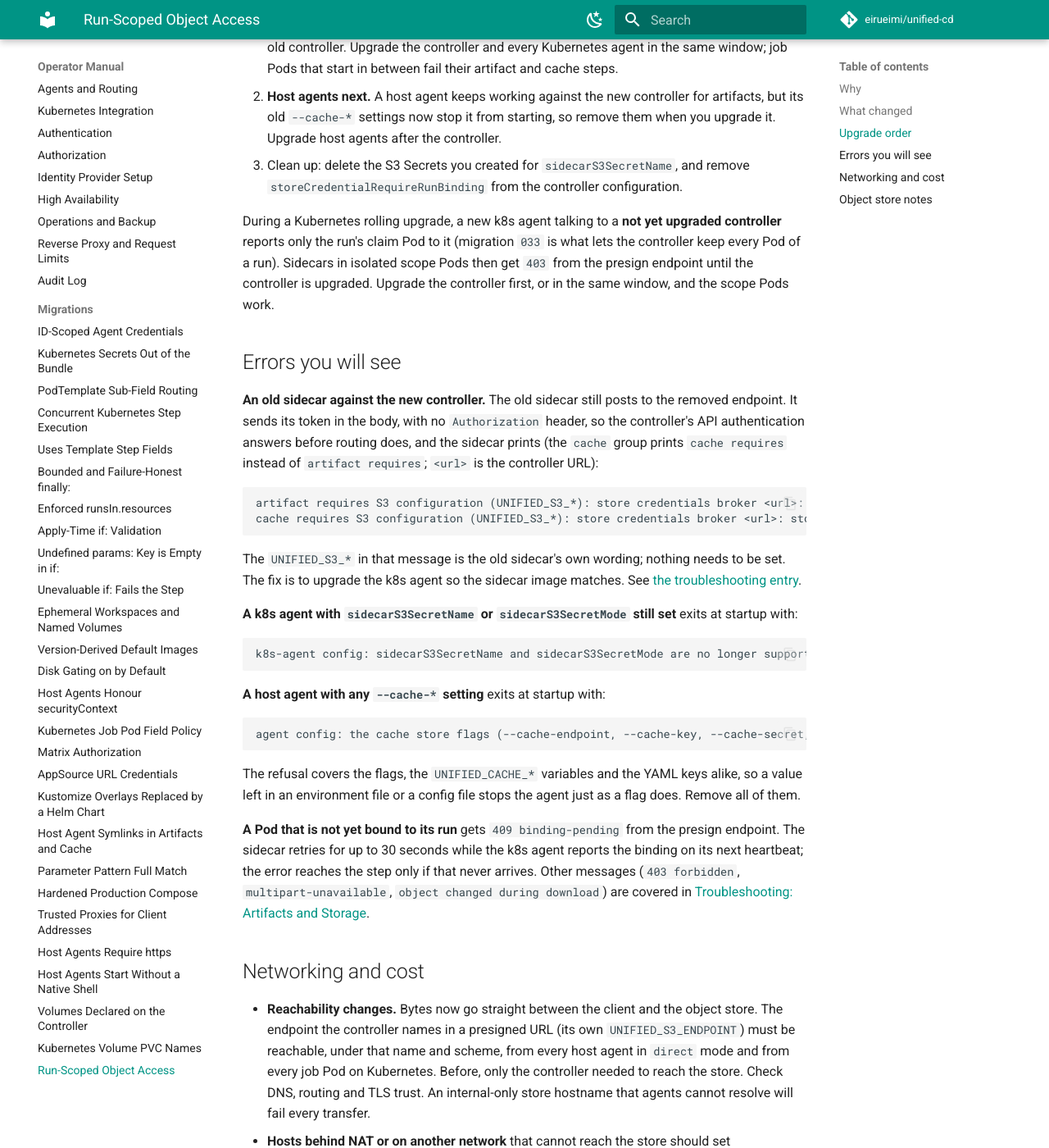
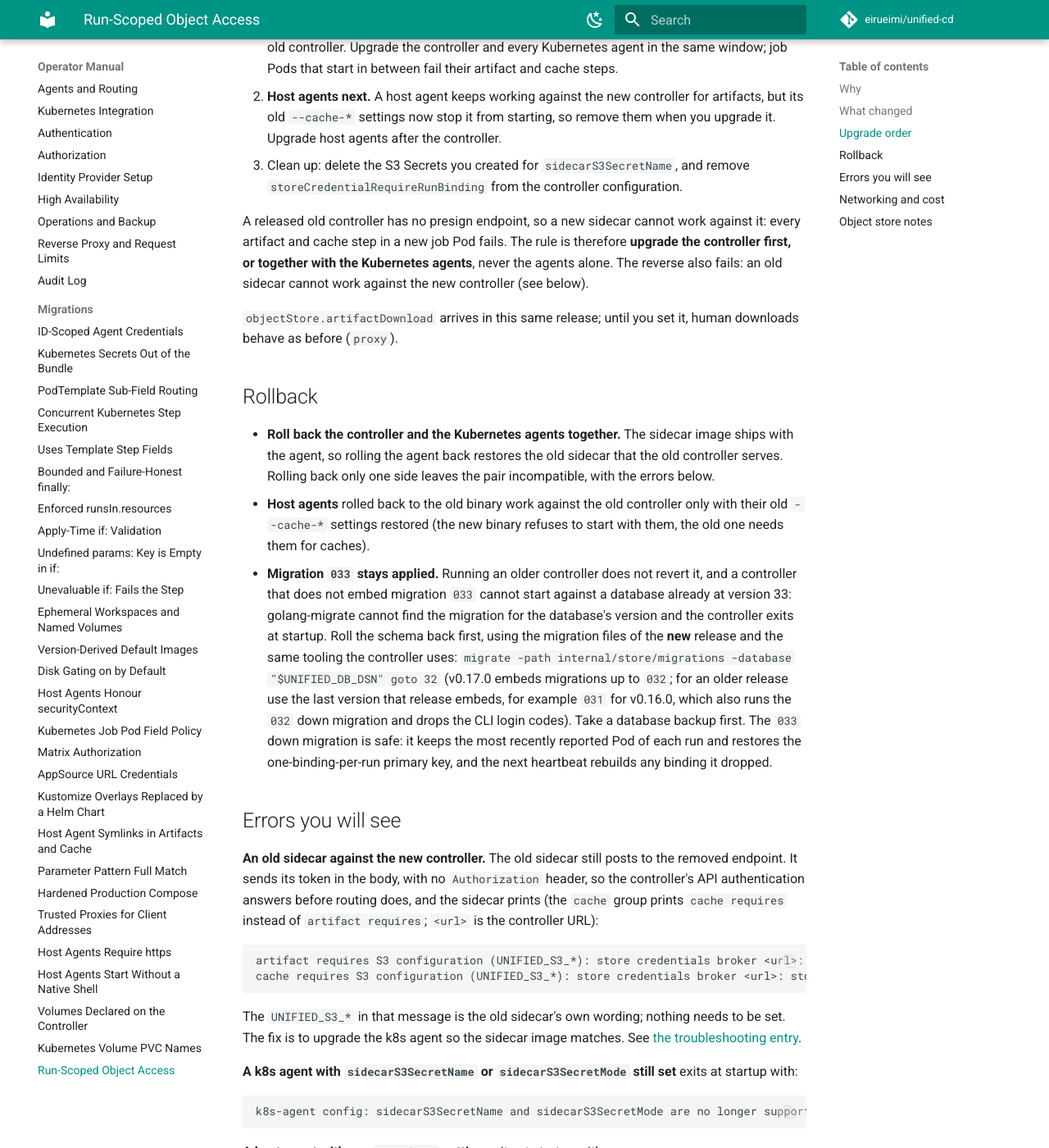
Before and after one commit to eirueimi/unified-cd, an MkDocs documentation site: the page built from docs/operator-manual/migrations/2026-11-20-run-scoped-object-access.md, in a window 1280 px wide and 1400 px high, scrolled down 2311 px. Shown: the whole window at 82% size. Built offline with MkDocs 1.6.1 and Material for MkDocs 9.7.7, drawn with Linux system fonts in a browser that asks for light colours; comment, search, counter and statistics services are not loaded.

Commit message:
docs: correct upgrade rule, add rollback section; drop dead limiter field (TODO 56)
Co-Authored-By: Claude Opus 5.5 <noreply@anthropic.com>
Claude-Session: https://claude.ai/code/session_01G3NWwwXnjYtSfzJjZYTrnV

```diff
--- a/docs/operator-manual/migrations/2026-11-20-run-scoped-object-access.md
+++ b/docs/operator-manual/migrations/2026-11-20-run-scoped-object-access.md
@@ -56,10 +56,31 @@ jobs and `call:` children). Existing cache entries are found after the upgrade;
 3. Clean up: delete the S3 Secrets you created for `sidecarS3SecretName`, and remove
    `storeCredentialRequireRunBinding` from the controller configuration.
 
-During a Kubernetes rolling upgrade, a new k8s agent talking to a **not yet upgraded controller** reports
-only the run's claim Pod to it (migration `033` is what lets the controller keep every Pod of a run).
-Sidecars in isolated scope Pods then get `403` from the presign endpoint until the controller is upgraded.
-Upgrade the controller first, or in the same window, and the scope Pods work.
+A released old controller has no presign endpoint, so a new sidecar cannot work against it: every
+artifact and cache step in a new job Pod fails. The rule is therefore **upgrade the controller first, or
+together with the Kubernetes agents**, never the agents alone. The reverse also fails: an old sidecar
+cannot work against the new controller (see below).
+
+`objectStore.artifactDownload` arrives in this same release; until you set it, human downloads behave as
+before (`proxy`).
+
+## Rollback
+
+- **Roll back the controller and the Kubernetes agents together.** The sidecar image ships with the agent,
+  so rolling the agent back restores the old sidecar that the old controller serves. Rolling back only one
+  side leaves the pair incompatible, with the errors below.
+- **Host agents** rolled back to the old binary work against the old controller only with their old
+  `--cache-*` settings restored (the new binary refuses to start with them, the old one needs them for
+  caches).
+- **Migration `033` stays applied.** Running an older controller does not revert it, and a controller that
+  does not embed migration `033` cannot start against a database already at version 33: golang-migrate
+  cannot find the migration for the database's version and the controller exits at startup. Roll the schema
+  back first, using the migration files of the **new** release and the same tooling the controller uses:
+  `migrate -path internal/store/migrations -database "$UNIFIED_DB_DSN" goto 32` (v0.17.0 embeds migrations
+  up to `032`; for an older release use the last version that release embeds, for example `031` for v0.16.0,
+  which also runs the `032` down migration and drops the CLI login codes). Take a database backup first.
+  The `033` down migration is safe: it keeps the most recently reported Pod of each run and restores the
+  one-binding-per-run primary key, and the next heartbeat rebuilds any binding it dropped.
 
 ## Errors you will see
 
```
Also changed, not shown: docs/troubleshooting/artifacts-and-storage.md (+4 -4 lines), 1 other file.
